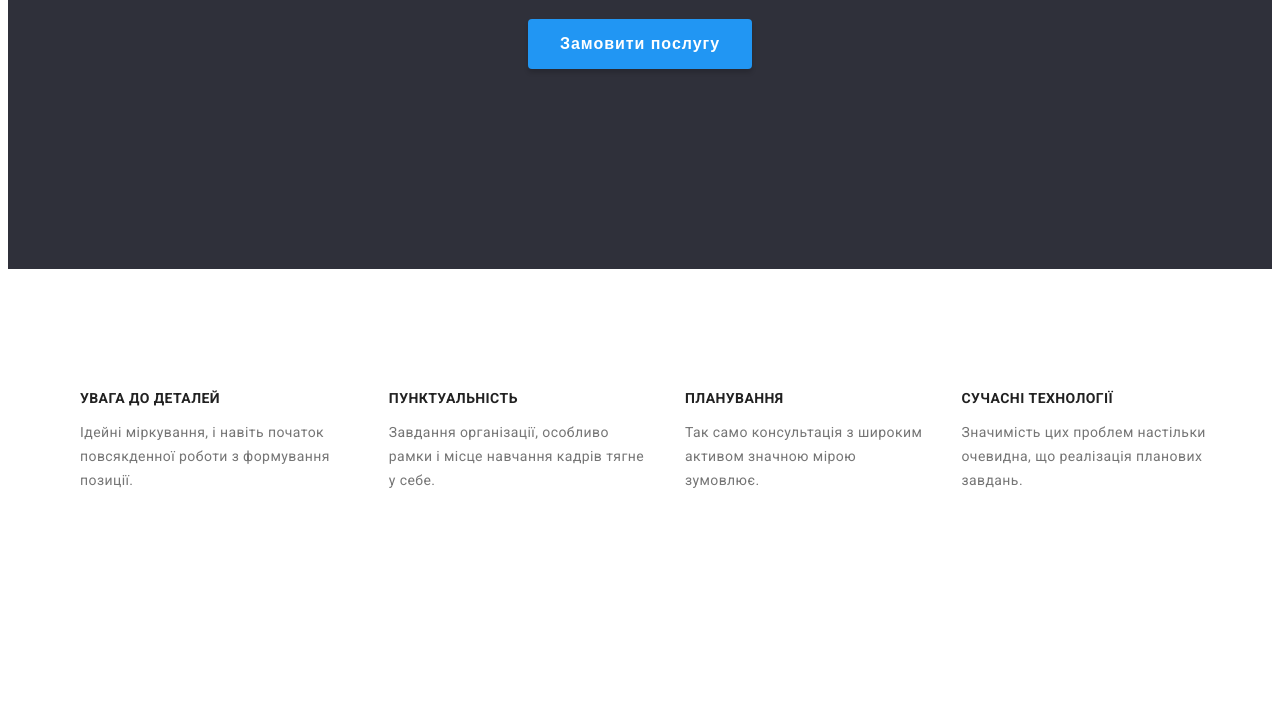
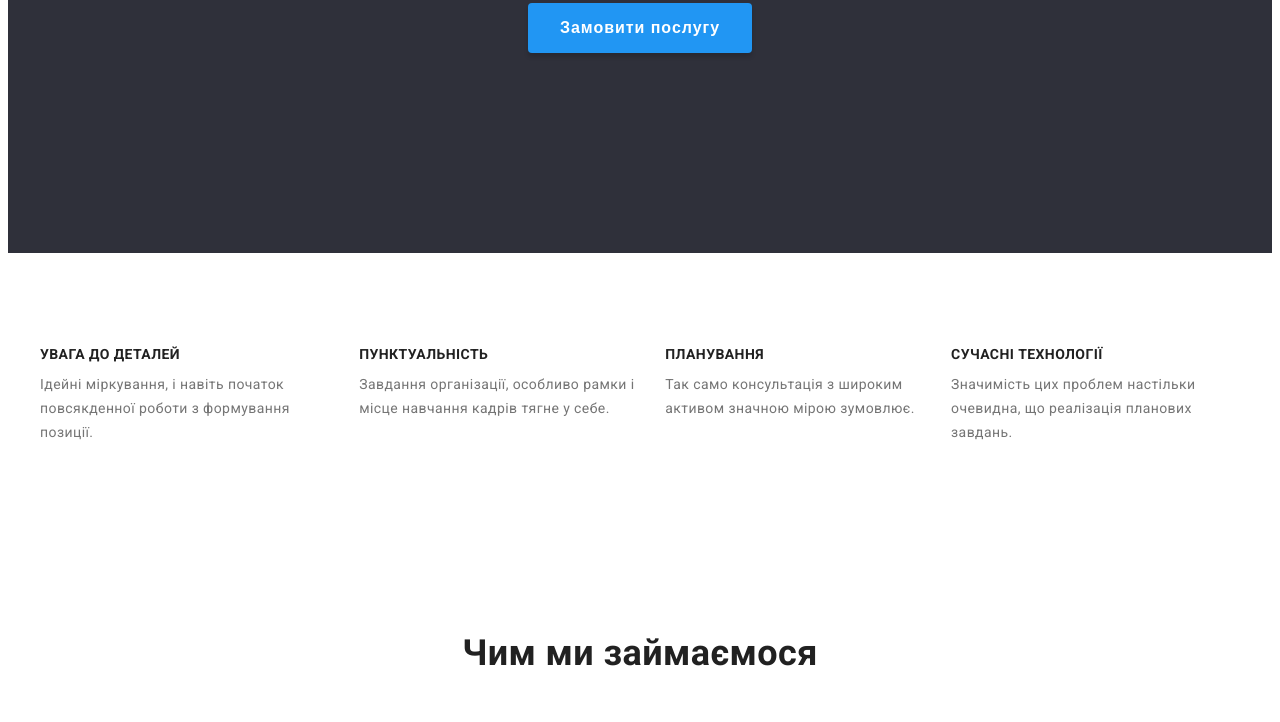
Before and after one commit to Ira-Bughaichuk/goit-markup-hw-03, a plain HTML site: page index.html in a window 1280 px wide. Shown: the part 450-1172 px from the top of the page. Drawn offline with Linux system fonts and the light colour scheme.

Commit message:
reset styles

```diff
--- a/css/style.css
+++ b/css/style.css
@@ -32,6 +32,18 @@ body{
     font-size: 14px;
     line-height: 1.71;
     letter-spacing: 0.03em;
+}
+h1,
+h2,
+h3,
+h4,
+h5,
+h6,
+ul,
+p{
+    margin: 0;
+    padding: 0;
+
 }
 .list{/*клас для зкидання стилля*/
     list-style: none;
```
